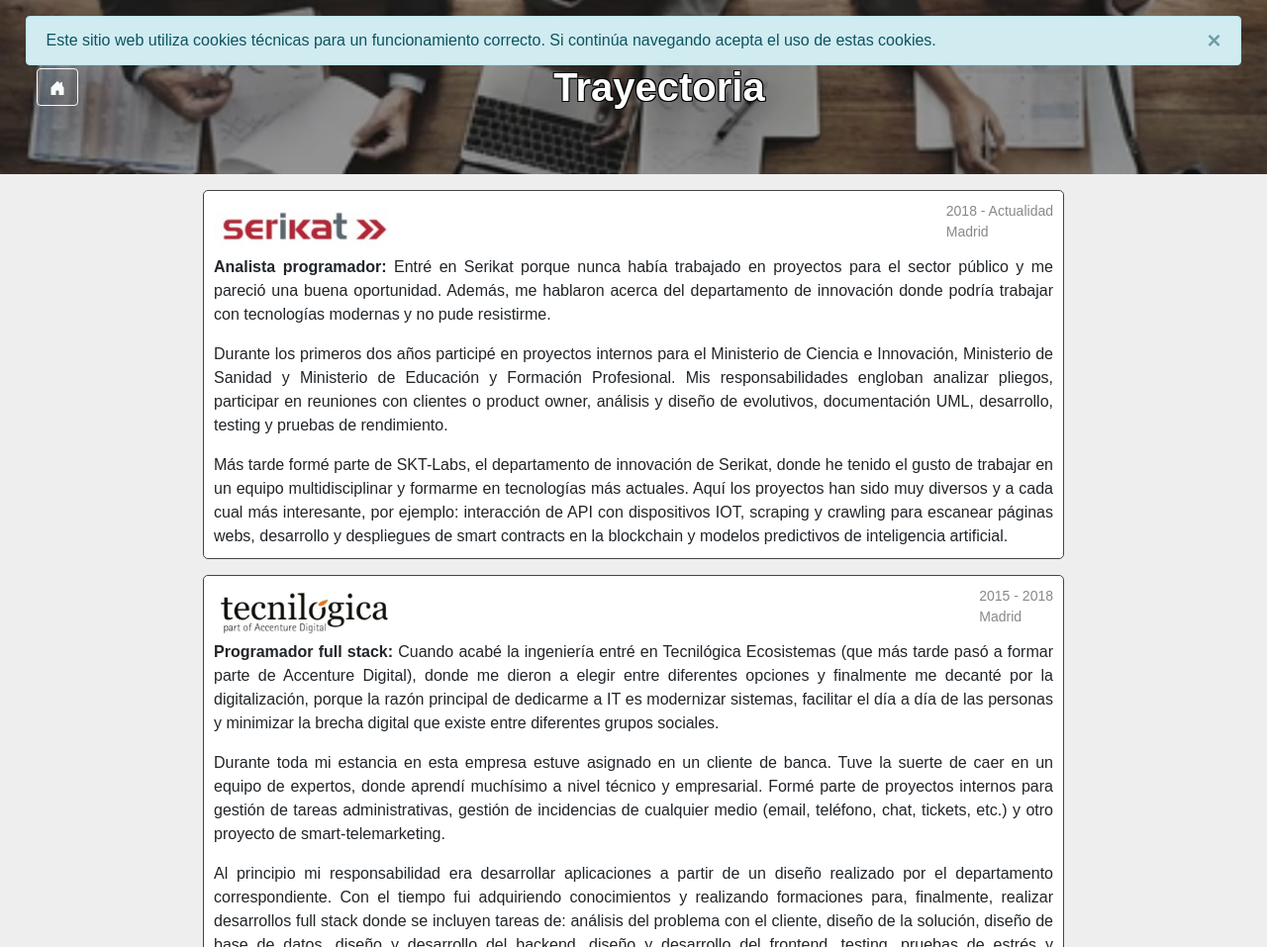
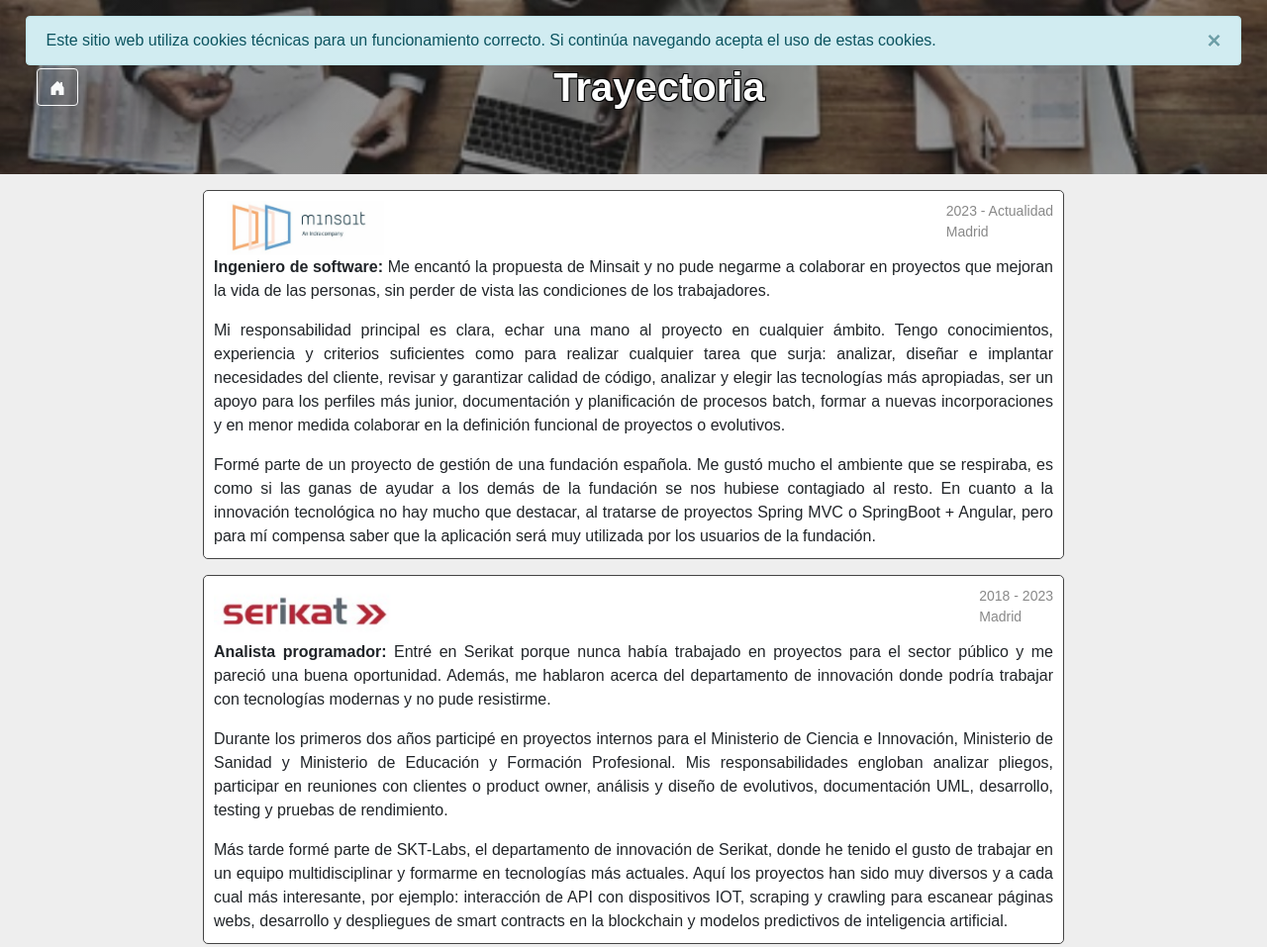
Before and after one commit to emaeso/emaeso.github.io, a plain HTML site: page html/career.html in a window 1280 px wide. Shown: the top 957 px of the page at 99% size. Drawn offline with Linux system fonts and the light colour scheme.

Commit message:
New work experience.

```diff
--- a/html/career.html
+++ b/html/career.html
@@ -52,8 +52,31 @@
     </div>
     <div class="container">
         <div class="basic-card">
+            <img src="/img/icon/logo/minsait.png" alt="Minsait" width="185px" height="55px" class="contain">
+            <label class="secondary-text">2023 - Actualidad <br /> Madrid</label>
+            <p class="text-justify"><b>Ingeniero de software:</b> Me encantó la propuesta de Minsait y no pude negarme
+                a colaborar en proyectos que mejoran la vida de las personas, sin perder de vista las condiciones de
+                los trabajadores.
+            </p>
+            <p class="text-justify">
+                Mi responsabilidad principal es clara, echar una mano al proyecto en cualquier ámbito. Tengo conocimientos,
+                experiencia y criterios suficientes como para realizar cualquier tarea que surja: analizar, diseñar e
+                implantar necesidades del cliente, revisar y garantizar calidad de código, analizar y elegir las tecnologías
+                más apropiadas, ser un apoyo para los perfiles más junior, documentación y planificación de procesos batch,
+                formar a nuevas incorporaciones y en menor medida colaborar en la definición funcional de proyectos o evolutivos.
+            </p>
+            <p class="text-justify mb-0">
+                Formé parte de un proyecto de gestión de una fundación española. Me gustó mucho el ambiente que se
+                respiraba, es como si las ganas de ayudar a los demás de la fundación se nos hubiese contagiado al resto.
+                En cuanto a la innovación tecnológica no hay mucho que destacar, al tratarse de proyectos Spring MVC o
+                SpringBoot + Angular, pero para mí compensa saber que la aplicación será muy utilizada por los usuarios
+                de la fundación.
+            </p>
+        </div>
+
+        <div class="basic-card">
             <img src="/img/icon/logo/serikat.png" alt="Serikat" width="185px" height="55px" class="contain">
-            <label class="secondary-text">2018 - Actualidad <br /> Madrid</label>
+            <label class="secondary-text">2018 - 2023 <br /> Madrid</label>
             <p class="text-justify"><b>Analista programador:</b> Entré en Serikat porque nunca había trabajado en
                 proyectos para el sector público y me pareció una buena oportunidad. Además, me hablaron acerca del
                 departamento de innovación donde podría trabajar con tecnologías modernas y no pude resistirme.
```
Also changed, not shown: html/knowledge.html (+1 -1 lines), img/icon/logo/minsait.png (added).
